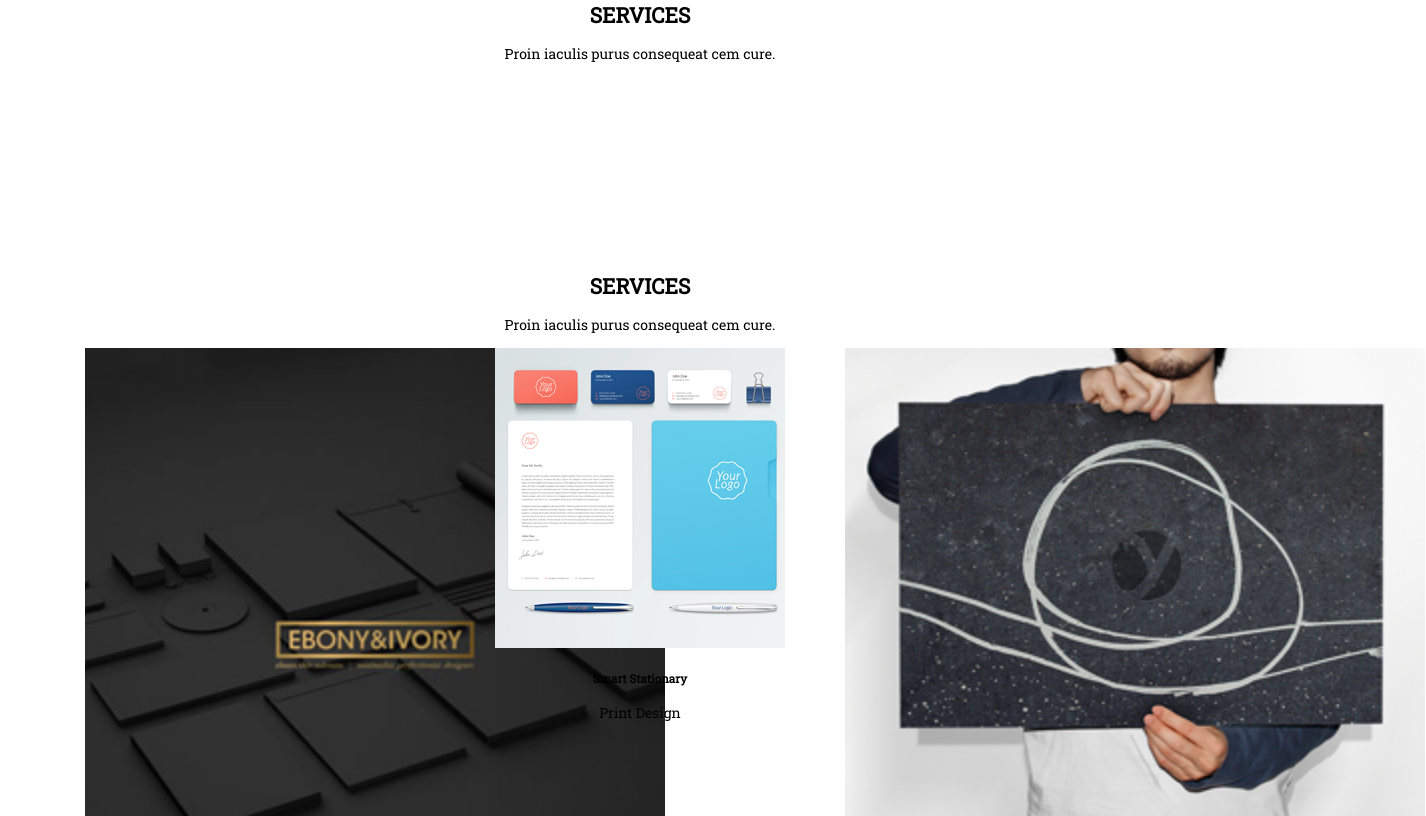
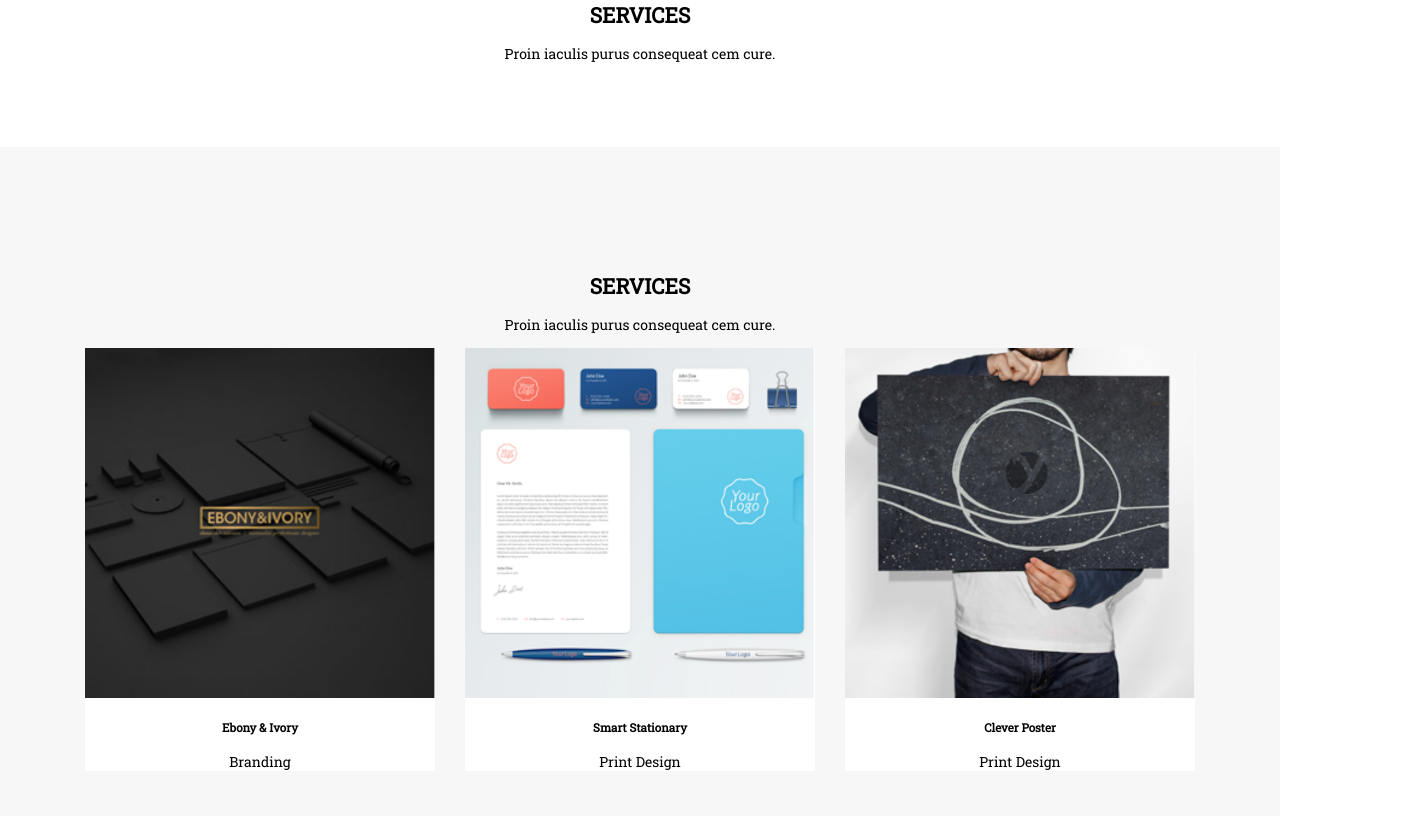
Before and after one commit to arcinech/module4_4, a website: page index.html in a window 1280 px wide. Shown: the part 924-1740 px from the top of the page, 1426 px wide, since content can reach past the window. Drawn offline with Linux system fonts and the light colour scheme; a web font is replaced by a local one.

Commit message:
Added partial styling for portfolio section in style.scss

```diff
--- a/sass/style.scss
+++ b/sass/style.scss
@@ -73,3 +73,25 @@ section {
 
     }
 }
+
+/* services */
+
+/* portfolio */
+
+.portfolio {
+    background: #F7F7F7;
+    width: 100%;
+    height: auto;
+
+    .box {
+        max-width: 350px;
+        background: #ffffff;
+        margin-bottom: 50px;
+
+        img {
+            width: 100%;
+            object-fit: cover;
+            aspect-ratio: 1 / 1;
+        }
+    }
+}
```
Also changed, not shown: css/style.css, 1 other file.
